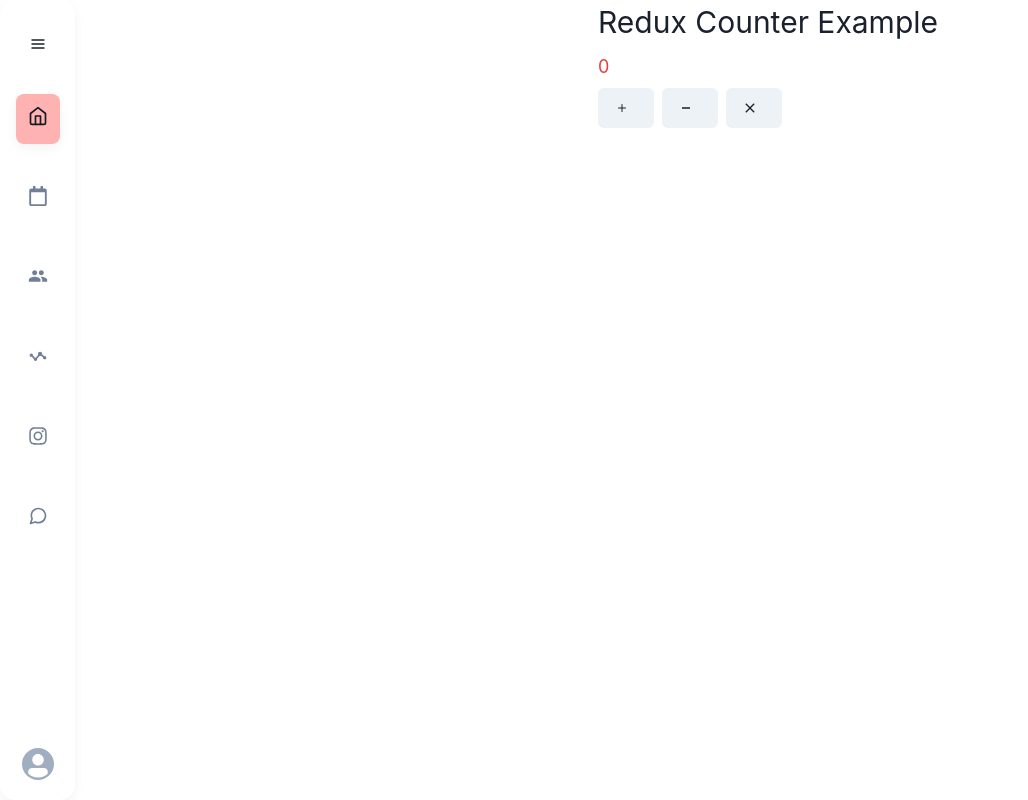
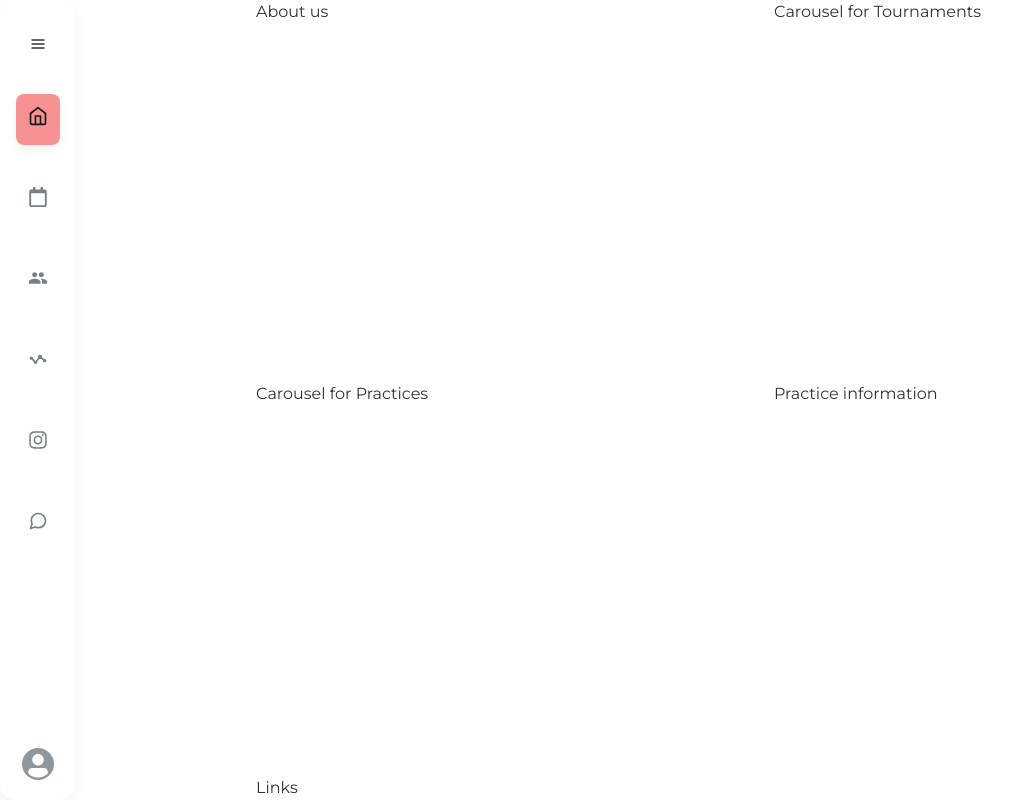
Before and after one commit to johnnywong30/stevens-ducks, a React (Create React App) app in the folder client/: page / in a window 1280 px wide. Shown: the whole page, without its empty margins (0-1028 px from the left). Built offline with nearby package versions, Linux system fonts and the light colour scheme.

Commit message:
start aboutus

```diff
--- a/client/package.json
+++ b/client/package.json
@@ -7,6 +7,7 @@
     "@craco/craco": "^6.4.3",
     "@emotion/react": "^11",
     "@emotion/styled": "^11",
+    "@fontsource/montserrat": "^4.5.10",
     "@reduxjs/toolkit": "^1.8.1",
     "@testing-library/jest-dom": "^5.11.9",
     "@testing-library/react": "^11.2.5",
@@ -18,6 +19,8 @@
     "react-redux": "^8.0.1",
     "react-router-dom": "^6.3.0",
     "react-scripts": "^4.0.3",
+    "react-spring": "^9.4.5",
+    "react-spring-carousel": "^2.0.19",
     "web-vitals": "^1.1.0"
   },
   "scripts": {
--- a/client/src/index.js
+++ b/client/src/index.js
@@ -1,5 +1,6 @@
 import React from 'react';
 import App from './App';
+import "@fontsource/montserrat"
 import { ChakraProvider } from '@chakra-ui/react'
 import './index.css';
 import { createRoot } from 'react-dom/client';
@@ -7,6 +8,7 @@ import { Provider } from 'react-redux';
 import { store } from 'redux/store';
 import customTheme from './theme'
 
+// console.log(customTheme)
 
 const container = document.getElementById('root');
 const root = createRoot(container); // createRoot(container!) if you use TypeScript
--- /dev/null
+++ b/client/src/routes/pages/home/AboutUs.js
@@ -0,0 +1,3 @@
+import React from 'react';
+
+import { Flex, Heading, Text } from '@chakra-ui/react';
--- a/client/src/routes/pages/home/index.js
+++ b/client/src/routes/pages/home/index.js
@@ -1,14 +1,37 @@
 import React from "react";
-import Counter from "components/Counter";
-
+import { Grid, GridItem } from "@chakra-ui/react";
 
 const Home = () => {
     return (
-        <>
-            {/* <Sidebar /> */}
-            <Counter/>
+        <Grid
+            h='100%'
+            templateRows='repeat(2, 1fr)'
+            templateColumns='repeat(2, 1fr)'
+            gap={3}
+        >
+            <GridItem rowSpan={1} colSpan={1}>
+                {/* Descriptive Section */}
+                About us
+            </GridItem>
+            <GridItem rowSpan={1} colSpan={1}>
+                {/* Carousel Section */}
+                Carousel for Tournaments
+            </GridItem>
+            <GridItem rowSpan={2} colSpan={1}>
+                {/* Carousel Section */}
+                Carousel for Practices
+            </GridItem>
+            <GridItem rowSpan={2} colSpan={1}>
+                {/* Carousel Section */}
+                Practice information
+            </GridItem>
+            <GridItem rowSpan={1} colSpan={2}>
+                {/*  */}
+                Links
+            </GridItem>
+            {/* <Counter/> */}
 
-        </>
+        </Grid>
     )
 }
 
--- a/client/src/theme/index.js
+++ b/client/src/theme/index.js
@@ -13,9 +13,9 @@ import foundations from "./foundations"
 import components from "./components"
 
 const overrides = {
-    styles,
+    ...styles,
     ...foundations,
-    components
+    ...components
 }
 
 export default extendTheme(overrides);
--- a/client/src/theme/styles.js
+++ b/client/src/theme/styles.js
@@ -1,4 +1,7 @@
 const styles = {
+    fonts: {
+        body: 'montserrat, sans-serif',
+    },
     "colors": {
         "red": {
             "50": "#FDE7E7",
```
